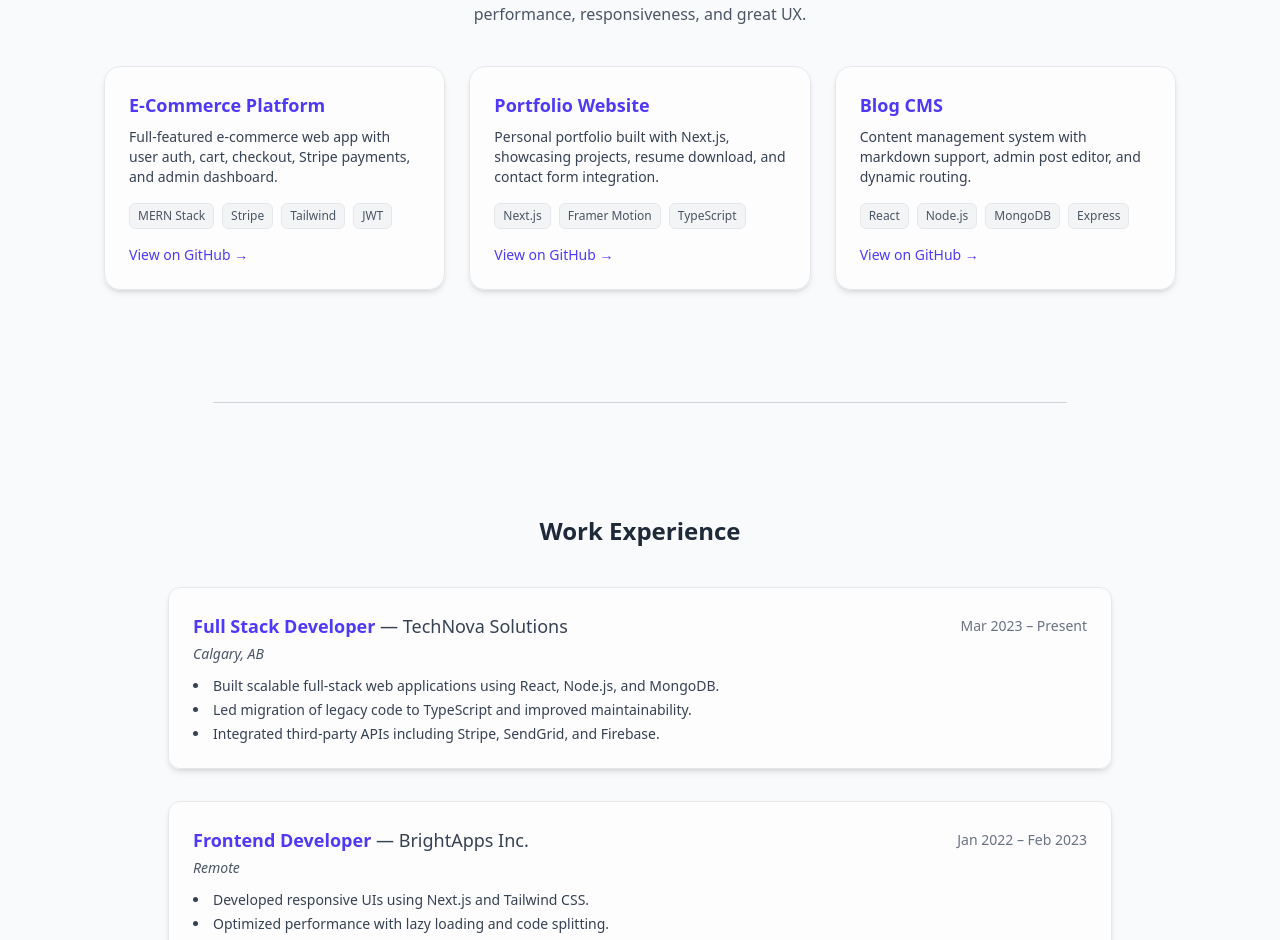
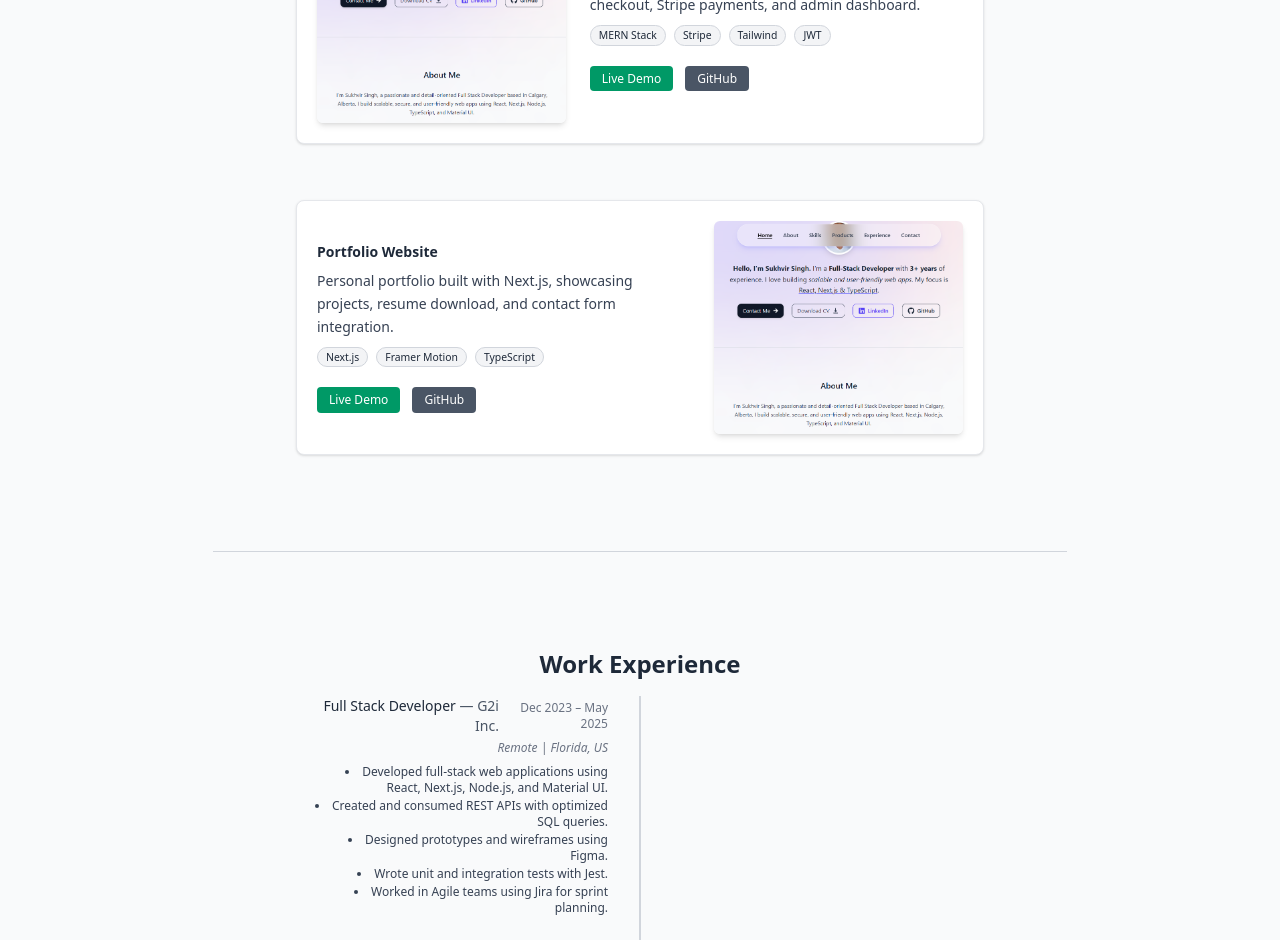
Before and after one commit to Sukhvir097/newportfolio, a Next.js app: page / in a window 1280 px wide. Shown: the part 1860-2800 px from the top of the page. Built offline with nearby package versions, Linux system fonts and the light colour scheme.

Commit message:
updated code

```diff
--- a/src/components/ExperienceSection.tsx
+++ b/src/components/ExperienceSection.tsx
@@ -3,8 +3,8 @@
 import { motion } from "framer-motion";
 
 const fadeInUp = {
-  hidden: { opacity: 0, y: 30 },
-  visible: { opacity: 1, y: 0, transition: { duration: 0.6 } },
+  hidden: { opacity: 0, y: 20 },
+  visible: { opacity: 1, y: 0, transition: { duration: 0.5 } },
 };
 
 const staggerContainer = {
@@ -19,24 +19,38 @@ const staggerContainer = {
 const experiences = [
   {
     role: "Full Stack Developer",
-    company: "TechNova Solutions",
-    location: "Calgary, AB",
-    duration: "Mar 2023 – Present",
+    company: "G2i Inc.",
+    location: "Remote | Florida, US",
+    duration: "Dec 2023 – May 2025",
     details: [
-      "Built scalable full-stack web applications using React, Node.js, and MongoDB.",
-      "Led migration of legacy code to TypeScript and improved maintainability.",
-      "Integrated third-party APIs including Stripe, SendGrid, and Firebase.",
+      "Developed full-stack web applications using React, Next.js, Node.js, and Material UI.",
+      "Created and consumed REST APIs with optimized SQL queries.",
+      "Designed prototypes and wireframes using Figma.",
+      "Wrote unit and integration tests with Jest.",
+      "Worked in Agile teams using Jira for sprint planning.",
     ],
   },
   {
-    role: "Frontend Developer",
-    company: "BrightApps Inc.",
-    location: "Remote",
-    duration: "Jan 2022 – Feb 2023",
+    role: "Software Designer",
+    company: "INFOWIZ Software Solutions",
+    location: "Chandigarh, India",
+    duration: "Apr 2020 – Jul 2021",
     details: [
-      "Developed responsive UIs using Next.js and Tailwind CSS.",
-      "Optimized performance with lazy loading and code splitting.",
-      "Collaborated with designers to refine UX using Figma and Storybook.",
+      "Built web apps with JavaScript, HTML, CSS, and React.",
+      "Integrated frontend with REST APIs from backend teams.",
+      "Contributed to Agile ceremonies and project reviews.",
+      "Ensured responsive, cross-browser compatible designs.",
+    ],
+  },
+  {
+    role: "Software Engineer",
+    company: "EVA Solutions (P) Ltd.",
+    location: "Patiala, India",
+    duration: "Sep 2018 – Mar 2019",
+    details: [
+      "Maintained and enhanced existing web applications.",
+      "Optimized CSS/JavaScript for better performance.",
+      "Participated in code reviews and requirement analysis.",
     ],
   },
 ];
@@ -45,7 +59,7 @@ export default function ExperienceSection() {
   return (
     <motion.section
       id="experience"
-      className="py-16 px-4 max-w-5xl mx-auto text-center space-y-10 sm:px-6 md:px-10"
+      className="py-10 px-4 max-w-3xl mx-auto text-center space-y-4 sm:py-12 sm:px-6 md:px-10"
       initial="hidden"
       whileInView="visible"
       viewport={{ once: true }}
@@ -58,27 +72,43 @@ export default function ExperienceSection() {
         Work Experience
       </motion.h2>
 
-      <div className="space-y-8 text-left">
-        {experiences.map(({ role, company, location, duration, details }) => (
+      <div className="relative">
+        {/* Center timeline line */}
+        <div className="absolute left-1/2 w-[2px] h-full bg-gray-300 -translate-x-1/2"></div>
+
+        <div className="space-y-20">
+          {experiences.map((exp, idx) => {
+            const isLeft = idx % 2 === 0;
+            return (
               <motion.div
-            key={role}
+                key={exp.role + exp.company}
                 variants={fadeInUp}
-            className="rounded-xl border border-gray-200 bg-white/60 backdrop-blur p-6 shadow-md hover:shadow-lg transition-all"
+                className={`relative w-full md:w-1/2 px-4 ${
+                  isLeft
+                    ? "md:pr-8 md:mr-auto text-right"
+                    : "md:pl-8 md:ml-auto text-left"
+                }`}
               >
-            <div className="flex flex-col sm:flex-row sm:justify-between sm:items-center">
-              <h3 className="text-lg font-semibold text-indigo-600">
-                {role} <span className="text-gray-700 font-medium">— {company}</span>
+
+                <div>
+                  <div className="flex justify-between items-center mb-1 text-sm text-gray-800 font-medium">
+                    <h3>
+                      {exp.role}{" "}
+                      <span className="font-normal text-gray-600">— {exp.company}</span>
                     </h3>
-              <p className="text-sm text-gray-500 mt-1 sm:mt-0">{duration}</p>
+                    <span className="text-xs text-gray-500">{exp.duration}</span>
                   </div>
-            <p className="text-sm text-gray-600 italic mt-1">{location}</p>
-            <ul className="list-disc list-inside mt-3 text-sm text-gray-700 space-y-1">
-              {details.map((item) => (
+                  <p className="italic text-xs text-gray-500 mb-2">{exp.location}</p>
+                  <ul className="list-disc list-inside space-y-0.5 text-xs text-gray-700">
+                    {exp.details.map((item) => (
                       <li key={item}>{item}</li>
                     ))}
                   </ul>
+                </div>
               </motion.div>
-        ))}
+            );
+          })}
+        </div>
       </div>
     </motion.section>
   );
--- a/src/components/ProjectsSection.tsx
+++ b/src/components/ProjectsSection.tsx
@@ -1,20 +1,8 @@
 "use client";
 
-import { motion } from "framer-motion";
-
-const fadeInUp = {
-  hidden: { opacity: 0, y: 30 },
-  visible: { opacity: 1, y: 0, transition: { duration: 0.6 } },
-};
-
-const staggerContainer = {
-  hidden: {},
-  visible: {
-    transition: {
-      staggerChildren: 0.15,
-    },
-  },
-};
+import { useRef } from "react";
+import { motion, useScroll, useTransform } from "framer-motion";
+import Image from "next/image";
 
 const projects = [
   {
@@ -22,81 +10,128 @@ const projects = [
     description:
       "Full-featured e-commerce web app with user auth, cart, checkout, Stripe payments, and admin dashboard.",
     tech: ["MERN Stack", "Stripe", "Tailwind", "JWT"],
-    link: "https://github.com/sukhvirsingh4898/mern-ecommerce",
+    image: "/portfolio.PNG",
+    link: "https://github.com/sukhvir097/mern-ecommerce",
+    demo: "https://mern-ecommerce-sukhvir.vercel.app",
   },
   {
     title: "Portfolio Website",
     description:
       "Personal portfolio built with Next.js, showcasing projects, resume download, and contact form integration.",
     tech: ["Next.js", "Framer Motion", "TypeScript"],
-    link: "https://github.com/sukhvirsingh4898/portfolio",
-  },
-  {
-    title: "Blog CMS",
-    description:
-      "Content management system with markdown support, admin post editor, and dynamic routing.",
-    tech: ["React", "Node.js", "MongoDB", "Express"],
-    link: "https://github.com/sukhvirsingh4898/blog-cms",
+    image: "/portfolio.PNG",
+    link: "https://github.com/sukhvir097/newportfolio",
+    demo: "https://sukhvir-portfolio.vercel.app",
   },
 ];
 
-export default function ProductsSection() {
+export default function ProjectsSection() {
   return (
-    <motion.section
+    <section
       id="products"
-      className="py-16 px-4 max-w-6xl mx-auto text-center space-y-10 sm:px-6 md:px-10"
-      initial="hidden"
-      whileInView="visible"
-      viewport={{ once: true }}
-      variants={staggerContainer}
+      className="py-10 px-4 max-w-3xl mx-auto text-center space-y-8 sm:py-12 sm:px-6 md:px-10"
     >
-      <motion.h2
-        variants={fadeInUp}
-        className="text-xl sm:text-2xl font-semibold text-gray-800"
-      >
+      <h2 className="text-xl sm:text-2xl font-semibold text-gray-800">
         Featured Projects
-      </motion.h2>
-      <motion.p
-        variants={fadeInUp}
-        className="max-w-2xl mx-auto text-sm sm:text-base text-gray-600"
-      >
+      </h2>
+      <p className="text-sm sm:text-base text-gray-700 max-w-xl mx-auto leading-relaxed">
         Here are a few projects I’ve built recently using modern technologies.
         Each focuses on performance, responsiveness, and great UX.
-      </motion.p>
+      </p>
 
-      <div className="grid gap-6 md:grid-cols-2 lg:grid-cols-3">
-        {projects.map(({ title, description, tech, link }) => (
+      <div className="space-y-14">
+        {projects.map((project, idx) => (
+          <ProjectCard
+            key={project.title}
+            {...project}
+            isEven={idx % 2 === 1}
+          />
+        ))}
+      </div>
+    </section>
+  );
+}
+
+function ProjectCard({
+  title,
+  description,
+  tech,
+  image,
+  link,
+  demo,
+  isEven,
+}: {
+  title: string;
+  description: string;
+  tech: string[];
+  image: string;
+  link: string;
+  demo: string;
+  isEven: boolean;
+}) {
+  const ref = useRef<HTMLDivElement>(null);
+  const { scrollYProgress } = useScroll({
+    target: ref,
+    offset: ["0 1", "1.33 1"],
+  });
+
+  const scale = useTransform(scrollYProgress, [0, 1], [0.9, 1]);
+  const opacity = useTransform(scrollYProgress, [0, 1], [0.6, 1]);
+
+  return (
     <motion.div
-            key={title}
-            variants={fadeInUp}
-            className="rounded-2xl border border-gray-200 bg-white/60 backdrop-blur p-6 shadow-md hover:shadow-xl transition-all text-left flex flex-col justify-between"
+      ref={ref}
+      style={{ scale, opacity }}
+      className={`mx-auto flex flex-col sm:flex-row items-center ${
+        isEven ? "sm:flex-row-reverse" : ""
+      } gap-6 bg-white border border-gray-200 rounded-lg p-4 sm:p-5 shadow-sm hover:shadow-md transition`}
     >
-            <div>
-              <h3 className="text-lg font-semibold text-indigo-600 mb-2">{title}</h3>
-              <p className="text-sm text-gray-700 mb-4">{description}</p>
-              <ul className="flex flex-wrap gap-2 text-xs text-gray-600 mb-4">
+      {/* Image */}
+      <div className="sm:w-[40%] w-full max-w-[260px] mx-auto">
+        <Image
+          src={image}
+          alt={`Screenshot of ${title}`}
+          width={500}
+          height={280}
+          className="rounded-md object-cover shadow-md"
+        />
+      </div>
+
+      {/* Content */}
+      <div className="sm:w-[60%] w-full text-left space-y-2 text-sm">
+        <h3 className="text-sm font-semibold text-gray-800">{title}</h3>
+        <p className="text-sm text-gray-700 leading-relaxed">{description}</p>
+
+        <ul className="flex flex-wrap gap-2 mt-2">
           {tech.map((t) => (
             <li
               key={t}
-                    className="bg-gray-100 px-2 py-1 rounded-md border border-gray-200"
+              className="bg-gray-100 text-[0.65rem] px-2 py-0.5 rounded-full border border-gray-300 text-gray-800"
             >
               {t}
             </li>
           ))}
         </ul>
-            </div>
+
+        <div className="flex gap-3 mt-5 text-[0.75rem]">
+          <a
+            href={demo}
+            target="_blank"
+            rel="noopener noreferrer"
+            className="bg-emerald-600 hover:bg-emerald-700 text-white px-3 py-1 rounded font-medium transition"
+          >
+            Live Demo
+          </a>
           <a
             href={link}
             target="_blank"
             rel="noopener noreferrer"
-              className="mt-auto inline-block text-sm font-medium text-indigo-600 hover:text-indigo-800 transition"
-              title={`View ${title} on GitHub`}
+            className=" bg-gray-600 hover:bg-gray-700 text-white px-3 py-1 rounded font-medium transition"
           >
-              View on GitHub →
+            GitHub
           </a>
+        </div>
+      </div>
     </motion.div>
-        ))}
-      </div>
-    </motion.section>
   );
 }
--- a/src/components/SkillsSection.tsx
+++ b/src/components/SkillsSection.tsx
@@ -39,7 +39,7 @@ export default function SkillsSection() {
   return (
     <motion.section
       id="skills"
-      className="py-16 px-4 max-w-xl mx-auto text-left space-y-12 sm:px-6 md:px-10"
+      className="py-10 px-4 max-w-3xl mx-auto text-center space-y-8 sm:py-12 sm:px-6 md:px-10"
       initial="hidden"
       whileInView="visible"
       viewport={{ once: true }}
@@ -49,7 +49,7 @@ export default function SkillsSection() {
       <motion.h2
         id="skills-heading"
         variants={fadeInUp}
-        className="text-2xl font-semibold text-gray-800 text-center mb-8"
+        className="text-xl sm:text-2xl font-semibold text-gray-800"
       >
         Skills
       </motion.h2>
@@ -59,7 +59,7 @@ export default function SkillsSection() {
           <button
             key={skill}
             type="button"
-            className="cursor-default select-none rounded-full bg-gray-100 border border-gray-300 px-4 py-2 text-gray-800 text-sm font-medium shadow-sm hover:bg-gray-200 transition"
+            className="cursor-default select-none rounded-lg bg-gray-100 border border-gray-300 px-4 py-2 text-gray-800 text-sm font-medium shadow-sm "
             role="listitem"
             tabIndex={0}
             aria-label={skill}
```
Also changed, not shown: src/app/layout.tsx (+1 -7 lines), src/components/ContactSection.tsx (+47 -29 lines), src/components/HeaderNav.tsx (+4 -4 lines), src/components/HomeSection.tsx (+8 -8 lines), src/components/header.tsx (added, +53 -0 lines), public/portfolio.PNG (added), 1 other file (tests, documents, lock files or other folders). Lines whose indentation alone changed are shown as unchanged.
